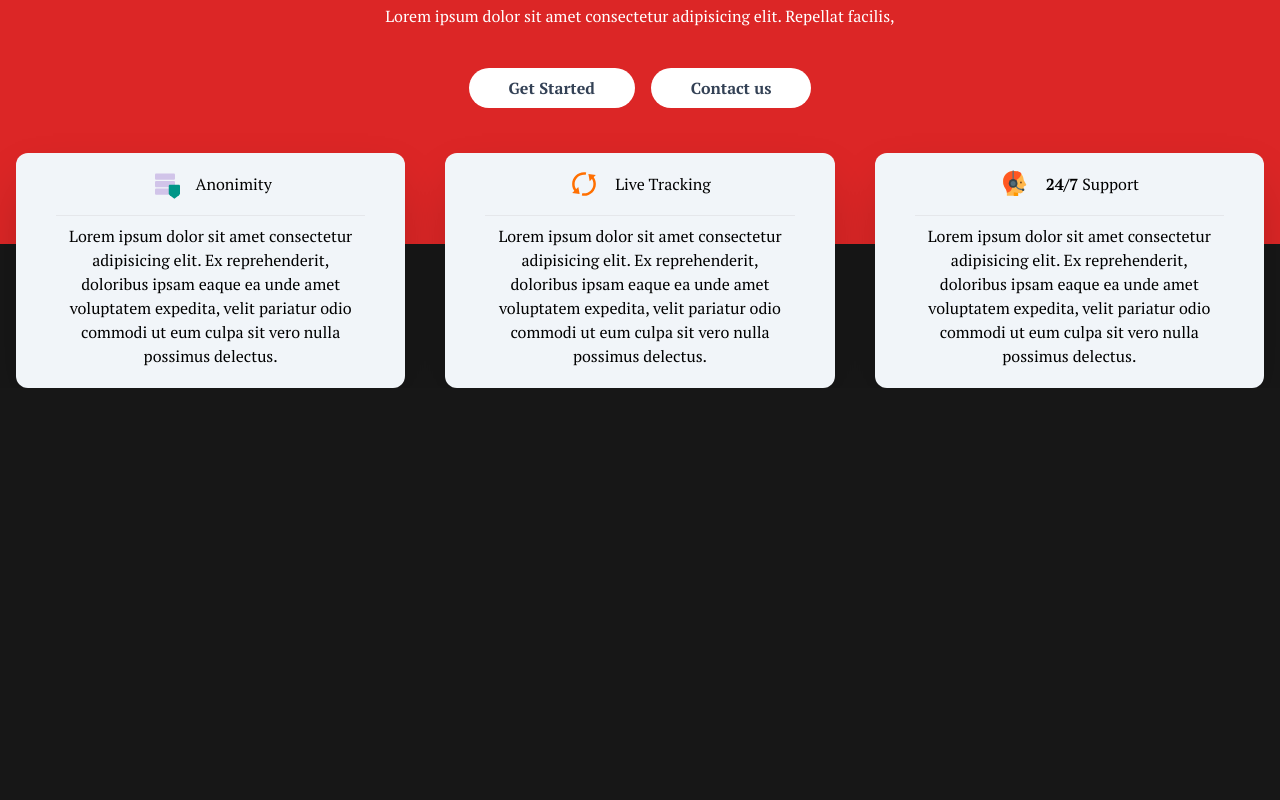
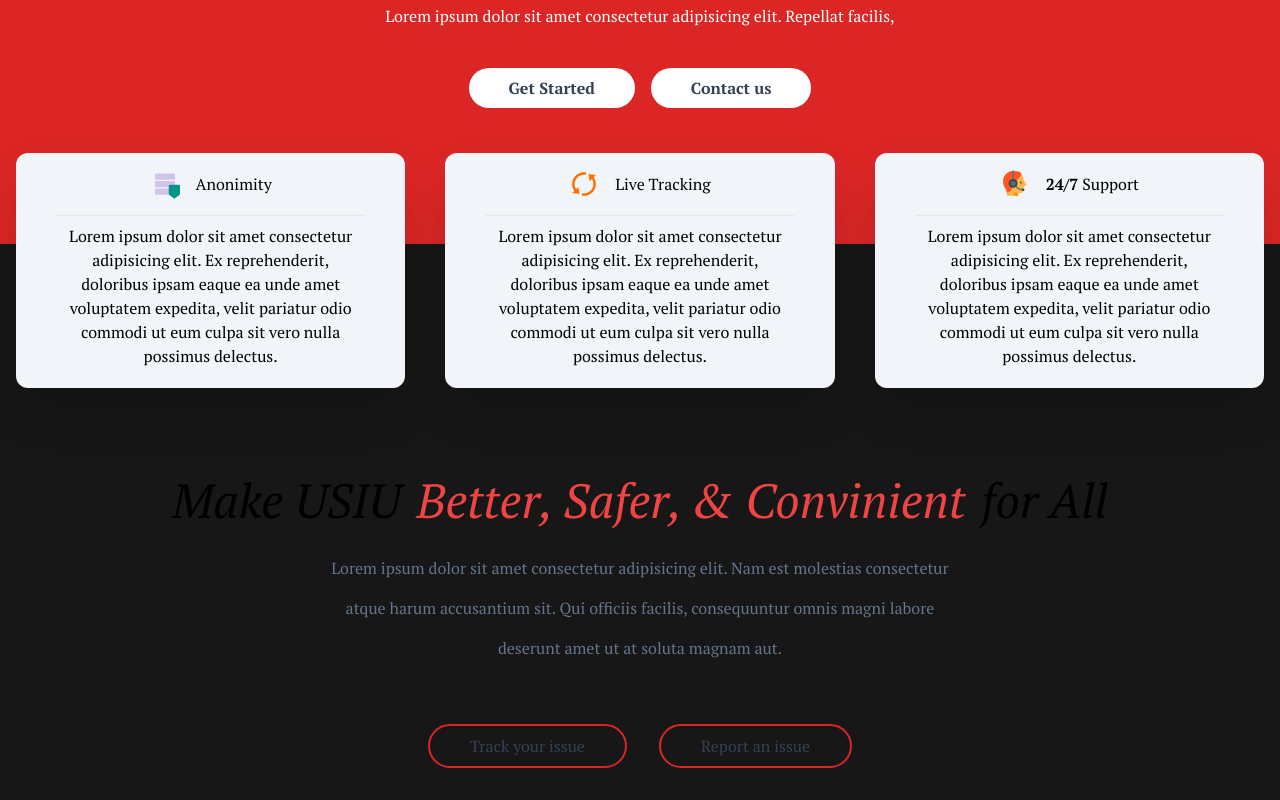
Before and after one commit to Giddy-10/anonymous_frontend, a Next.js app: page / in a window 1280 px wide. Shown: the part 620-1420 px from the top of the page. Before the commit the page ends 1008 px from the top, so only its background shows below. Built offline with nearby package versions, Linux system fonts and the light colour scheme.

Commit message:
updates: initial comit for header section

```diff
--- a/app/page.tsx
+++ b/app/page.tsx
@@ -1,11 +1,13 @@
 import Hero from "@/components/Hero/Hero";
 import Navbar from "@/components/Navbar/Navbar";
+import Header from "@/components/Header/header";
 
 export default function Home() {
   return (
     <div className="">
       <Navbar/>
       <Hero/>
+      <Header/>
     </div>
   );
 }
--- /dev/null
+++ b/app/pages/Login/page.tsx
@@ -0,0 +1,9 @@
+import React from 'react'
+
+const page = () => {
+  return (
+    <div>page</div>
+  )
+}
+
+export default page
--- /dev/null
+++ b/app/pages/Register/page.tsx
@@ -0,0 +1,9 @@
+import React from 'react'
+
+const page = () => {
+  return (
+    <div>page</div>
+  )
+}
+
+export default page
--- /dev/null
+++ b/components/About/about.tsx
@@ -0,0 +1,9 @@
+import React from 'react'
+
+const About = () => {
+  return (
+    <div>About</div>
+  )
+}
+
+export default About
--- /dev/null
+++ b/components/Contact/contact.tsx
@@ -0,0 +1,9 @@
+import React from 'react'
+
+const Contact = () => {
+  return (
+    <div>Contact</div>
+  )
+}
+
+export default Contact
--- /dev/null
+++ b/components/FAQs/faqs.tsx
@@ -0,0 +1,9 @@
+import React from 'react'
+
+const FAQs = () => {
+  return (
+    <div>FAQs</div>
+  )
+}
+
+export default FAQs
--- /dev/null
+++ b/components/Footer/footer.tsx
@@ -0,0 +1,9 @@
+import React from 'react'
+
+const Footer = () => {
+  return (
+    <div>Footer</div>
+  )
+}
+
+export default Footer
--- /dev/null
+++ b/components/Header/header.tsx
@@ -0,0 +1,32 @@
+import React from 'react'
+import Section from '../ui/section'
+import Button from '../ui/button'
+
+const Header = () => {
+  return (
+    <Section width='90%' style='flex justify-center items-center text-white mt-[12rem]' color=''>
+      <div className="flex flex-col justify-center items-center ">
+        <div className="text-black flex justify-center items-center gap-4 p-6 italic text-5xl">
+            <span className="">Make USIU</span>
+            <span className='text-red-500'>Better, Safer, & Convinient</span>
+            <span>for All</span>
+        </div>
+        <div className="text-slate-500 w-[50%] text-center leading-10">
+          <p className="">
+            Lorem ipsum dolor sit amet consectetur adipisicing elit. Nam est molestias consectetur atque harum accusantium sit. Qui officiis facilis, consequuntur omnis magni labore deserunt amet ut at soluta magnam aut.
+          </p>
+        </div>
+        <div className="mt-10 p-4 flex justify-center items-center gap-8">
+          <Button style='border-2 border-red-600 text-slate-700 hover:bg-red-500 hover:text-white' href=''>
+            Track your issue
+          </Button>
+          <Button style='border-2 border-red-600 text-slate-700 hover:bg-red-500 hover:text-white' href=''>
+            Report an issue
+          </Button>
+        </div>
+      </div>
+    </Section>
+  )
+}
+
+export default Header
--- a/components/Hero/Hero.tsx
+++ b/components/Hero/Hero.tsx
@@ -9,7 +9,7 @@
 
 const Hero = () => {
   return (
-    <Section width="w-[80%]" color="bg-red-600" style="flex justify-center items-center text-white">
+    <Section width="[80%]" color="bg-red-600" style="flex justify-center items-center text-white">
       <div className="mt-20 p-10 flex flex-col items-center justify-center relative">
         <div className="italic text-5xl text-slate-100 w-[60%] text-center p-5 leading-loose">
             <p>
--- a/components/Navbar/Navbar.tsx
+++ b/components/Navbar/Navbar.tsx
@@ -21,7 +21,7 @@
 
 const Navbar = () => {
     return (
-        <Section style="xl:grid xl:grid-cols-3 justify-center items-center gap-6 mb-2 md:flex md:justify-eve" width="90%" color="fixed">
+        <Section style="xl:grid xl:grid-cols-3 justify-center items-center gap-6 mb-2 md:flex md:justify-eve" width="[90%]" color="fixed">
             {/* Logo Section */}
             <div className="flex justify-center items-center gap-2 text-white">
                 <IoIosMicrophone className="text-4xl" />
--- /dev/null
+++ b/components/ui/table.tsx
@@ -0,0 +1,9 @@
+import React from 'react'
+
+const Table = () => {
+  return (
+    <div>Table</div>
+  )
+}
+
+export default Table
```
